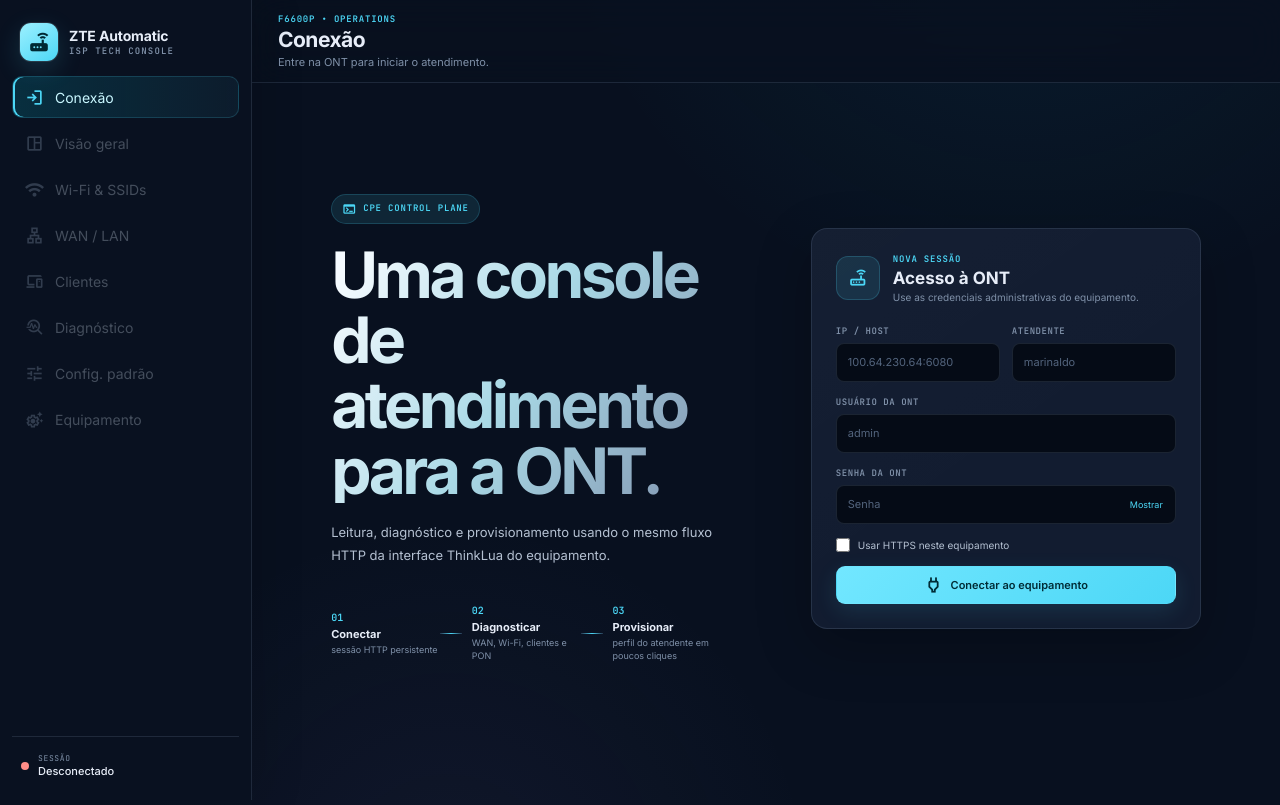
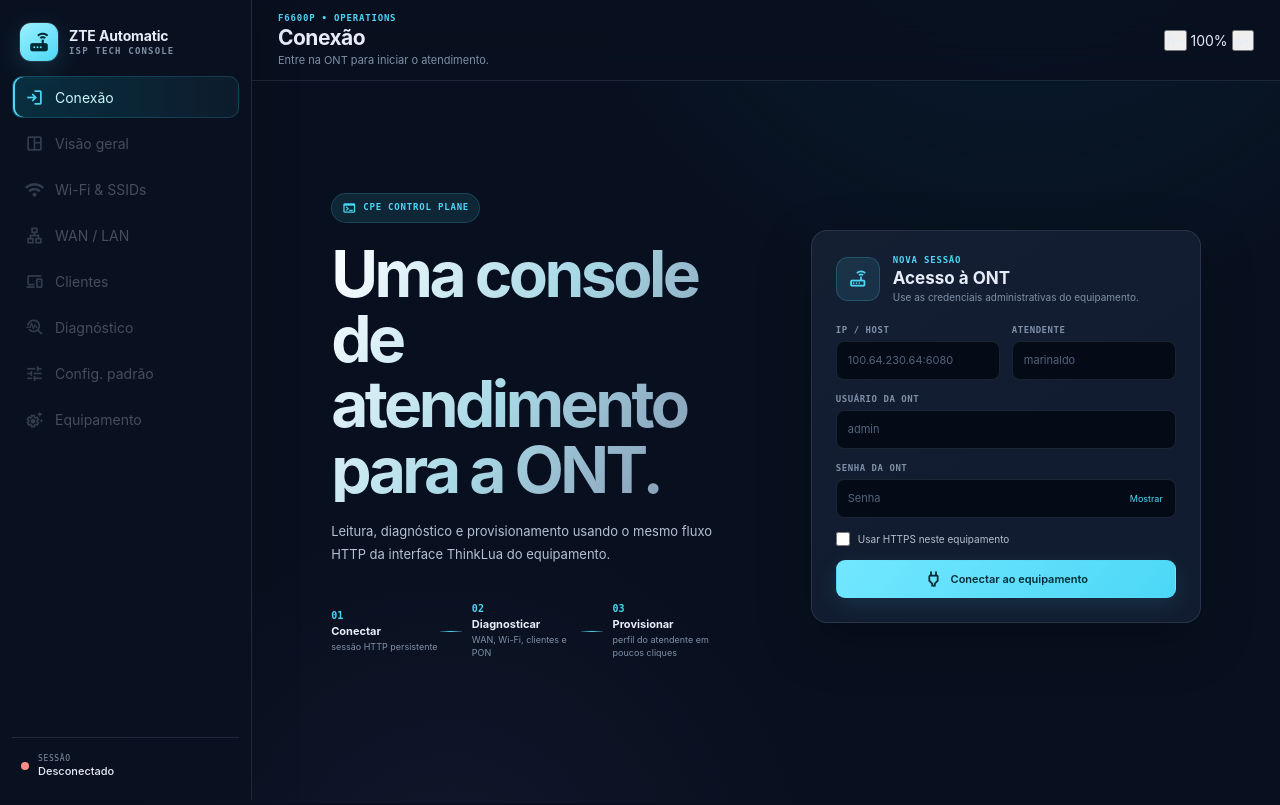
Before and after one commit to zxlawdx/acess_manager, a Python web app: template apps/zte_manager/templates/index.html in a window 1280 px wide. Run offline with Jinja, Linux system fonts and the light colour scheme; the template is opened without the code that fills it, so the values that code supplies are empty.

Commit message:
fix: normalize local typography and add UI zoom controls

```diff
--- a/apps/zte_manager/templates/index.html
+++ b/apps/zte_manager/templates/index.html
@@ -1,7 +1,10 @@
 <!-- ZTE Automatic dentro do shell Vela (layout blank). -->
-<link rel="preconnect" href="https://fonts.googleapis.com">
-<link rel="preconnect" href="https://fonts.gstatic.com" crossorigin>
-<link href="https://fonts.googleapis.com/css2?family=Inter:wght@400;500;600;700&family=JetBrains+Mono:wght@400;500;600&family=Material+Symbols+Outlined:opsz,wght,FILL,GRAD@20..48,200..600,0..1,-25..0&display=swap" rel="stylesheet">
+<!--
+    Fontes de texto usam apenas stacks locais para o app ficar consistente
+    e não depender da internet. Mantemos Material Symbols somente para ícones;
+    caso a rede externa esteja indisponível, o layout continua funcional.
+-->
+<link href="https://fonts.googleapis.com/css2?family=Material+Symbols+Outlined:opsz,wght,FILL,GRAD@20..48,200..600,0..1,-25..0&display=swap" rel="stylesheet">
 <link rel="stylesheet" href="{{ static('zte_manager/css/style.css') }}">
 
 <div class="app-shell">
@@ -104,6 +107,12 @@
             </div>
 
             <div class="topbar-actions">
+                <div class="zoom-control" title="Zoom da interface: Ctrl + / Ctrl - / Ctrl 0">
+                    <button id="zoomOutButton" class="zoom-button" type="button" aria-label="Diminuir interface">A−</button>
+                    <span id="zoomLevel" class="zoom-level">100%</span>
+                    <button id="zoomInButton" class="zoom-button" type="button" aria-label="Aumentar interface">A+</button>
+                </div>
+
                 <div id="topDeviceChip" class="device-chip hidden">
                     <span class="material-symbols-outlined">router</span>
                     <div>
@@ -112,8 +121,8 @@
                     </div>
                 </div>
 
-                <button id="refreshButton" class="icon-button hidden" type="button" title="Atualizar dados">
-                    <span class="material-symbols-outlined">sync</span>
+                <button id="refreshButton" class="icon-button hidden" type="button" title="Atualizar dados" aria-label="Atualizar dados">
+                    <span class="refresh-glyph" aria-hidden="true">↻</span>
                 </button>
             </div>
         </header>
@@ -423,7 +432,7 @@
 
                 <div class="diagnostic-grid">
                     <article class="panel diagnostic-card">
-                        <div class="panel-header"><div><span class="material-symbols-outlined panel-icon">network_ping</span><h3>Ping</h3></div></div>
+                        <div class="panel-header"><div class="panel-title-inline"><span class="material-symbols-outlined panel-icon">network_ping</span><h3>Ping</h3></div></div>
                         <form id="pingForm" class="form-stack">
                             <label class="field"><span>HOST / IP</span><input id="pingHost" type="text" value="8.8.8.8" required></label>
                             <div class="field-grid two">
@@ -436,7 +445,7 @@
                     </article>
 
                     <article class="panel diagnostic-card">
-                        <div class="panel-header"><div><span class="material-symbols-outlined panel-icon">route</span><h3>Traceroute</h3></div></div>
+                        <div class="panel-header"><div class="panel-title-inline"><span class="material-symbols-outlined panel-icon">route</span><h3>Traceroute</h3></div></div>
                         <form id="tracerouteForm" class="form-stack">
                             <label class="field"><span>HOST / IP</span><input id="traceHost" type="text" value="8.8.8.8" required></label>
                             <div class="field-grid two">
```
